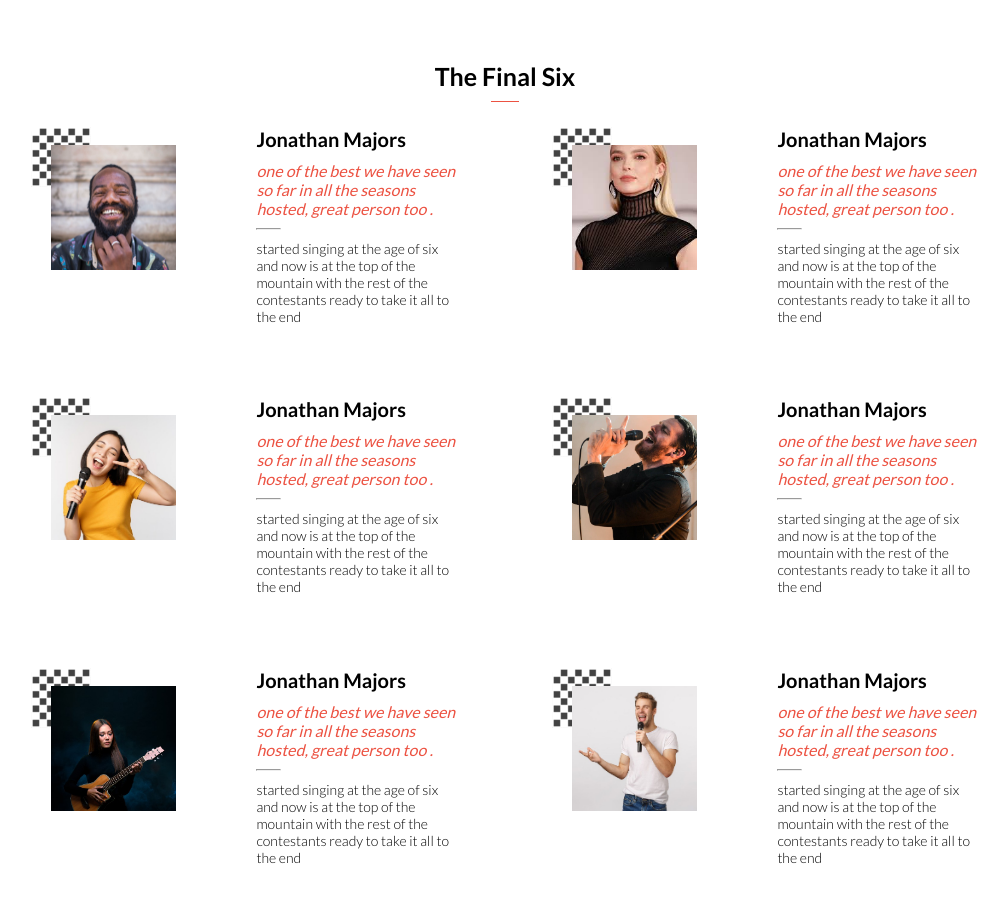
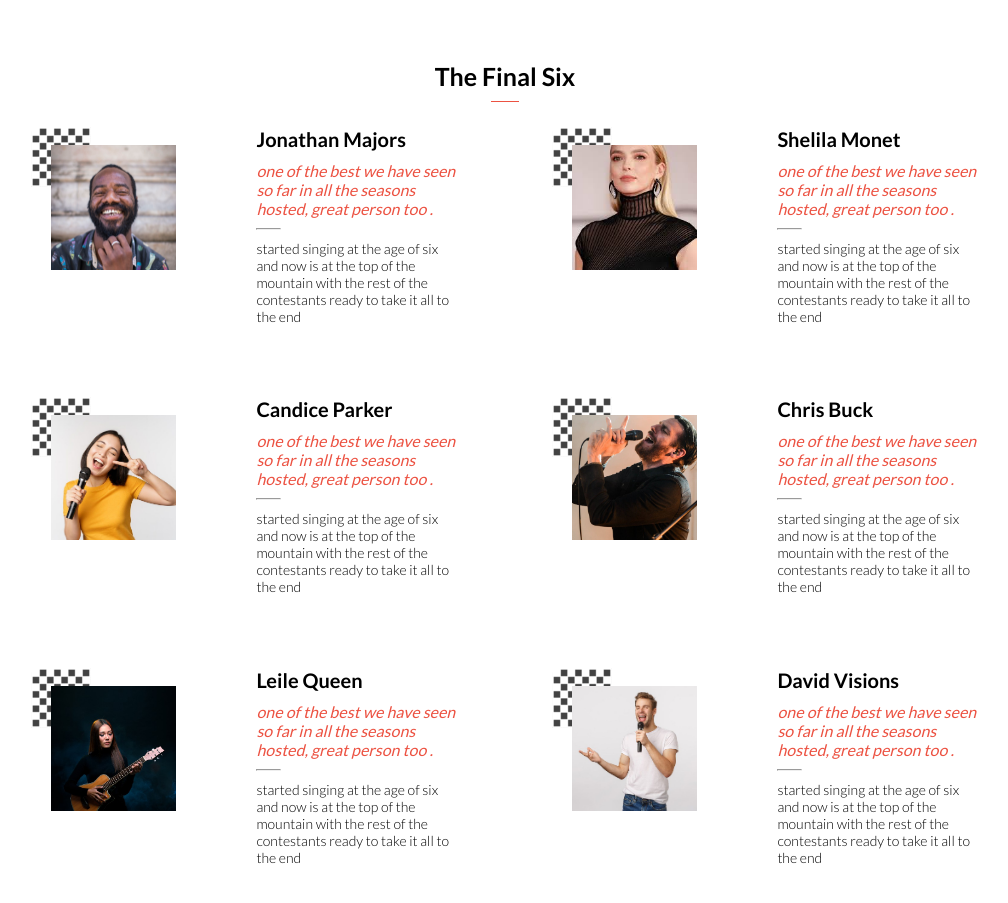
Before and after one commit to migo1/capstone-1, a website: page index.html in a window 1280 px wide. Shown: the part 1480-2383 px from the top of the page, without its empty margins (135-1143 px from the left). Drawn offline with Linux system fonts and the light colour scheme; a web font is replaced by a local one.

Commit message:
style and js format check

```diff
--- a/app.js
+++ b/app.js
@@ -29,31 +29,31 @@ window.addEventListener('DOMContentLoaded', () => {
       picture: '/images/person1.jpeg',
     },
     {
-      name: 'Jonathan Majors',
+      name: 'Shelila Monet',
       breif: 'one of the best we have seen so far in all the seasons hosted, great person too .',
       desc: 'started singing at the age of six and now is at the top of the mountain with the rest of the contestants ready to take it all to the end',
       picture: '/images/person2.jpeg',
     },
     {
-      name: 'Jonathan Majors',
+      name: 'Candice Parker',
       breif: 'one of the best we have seen so far in all the seasons hosted, great person too .',
       desc: 'started singing at the age of six and now is at the top of the mountain with the rest of the contestants ready to take it all to the end',
       picture: '/images/perosn3.jpeg',
     },
     {
-      name: 'Jonathan Majors',
+      name: 'Chris Buck',
       breif: 'one of the best we have seen so far in all the seasons hosted, great person too .',
       desc: 'started singing at the age of six and now is at the top of the mountain with the rest of the contestants ready to take it all to the end',
       picture: '/images/person4.jpeg',
     },
     {
-      name: 'Jonathan Majors',
+      name: 'Leile Queen',
       breif: 'one of the best we have seen so far in all the seasons hosted, great person too .',
       desc: 'started singing at the age of six and now is at the top of the mountain with the rest of the contestants ready to take it all to the end',
       picture: '/images/person5.png',
     },
     {
-      name: 'Jonathan Majors',
+      name: 'David Visions',
       breif: 'one of the best we have seen so far in all the seasons hosted, great person too .',
       desc: 'started singing at the age of six and now is at the top of the mountain with the rest of the contestants ready to take it all to the end',
       picture: '/images/person6.jpeg',
--- a/style.css
+++ b/style.css
@@ -147,6 +147,10 @@ h1 {
   -webkit-background-clip: text;
   background-clip: text;
   -webkit-text-fill-color: transparent;
+}
+
+.navbar-active {
+  color: #ec5242;
 }
 
 .main-progam {
```
